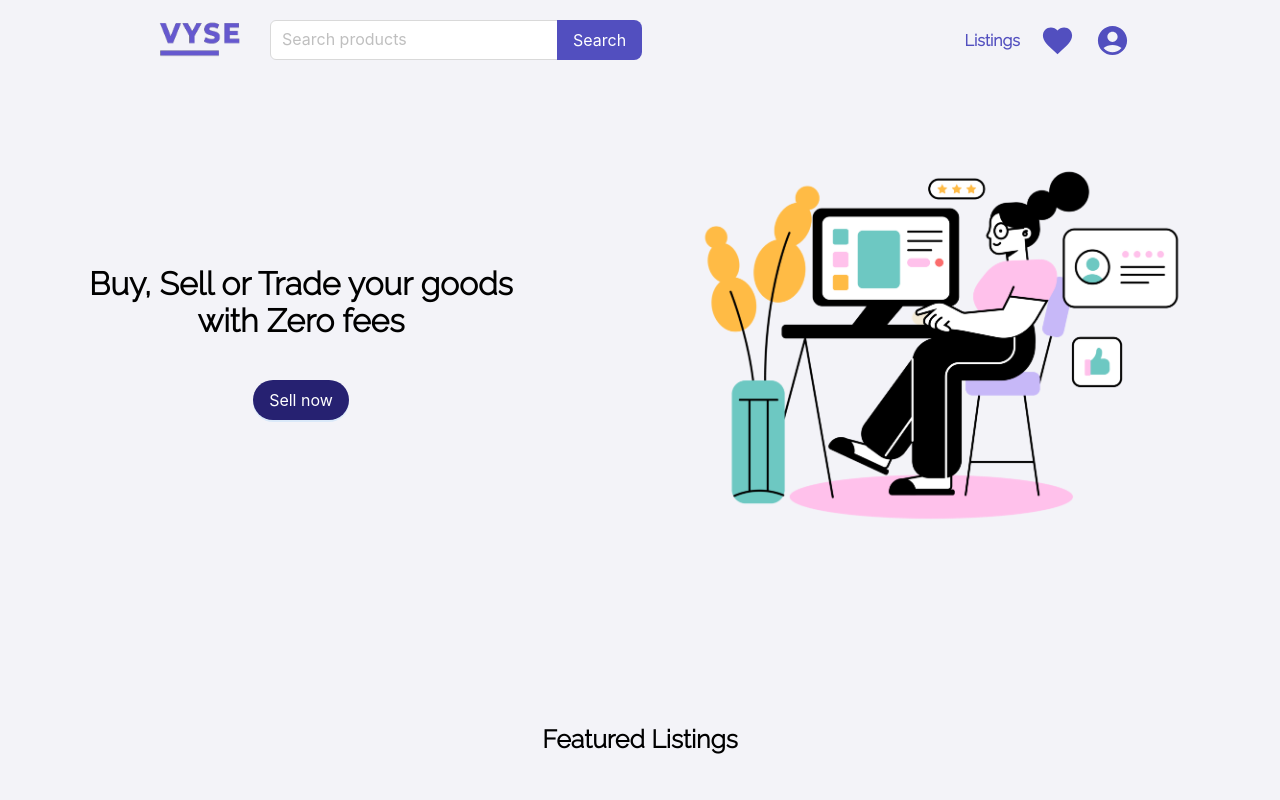
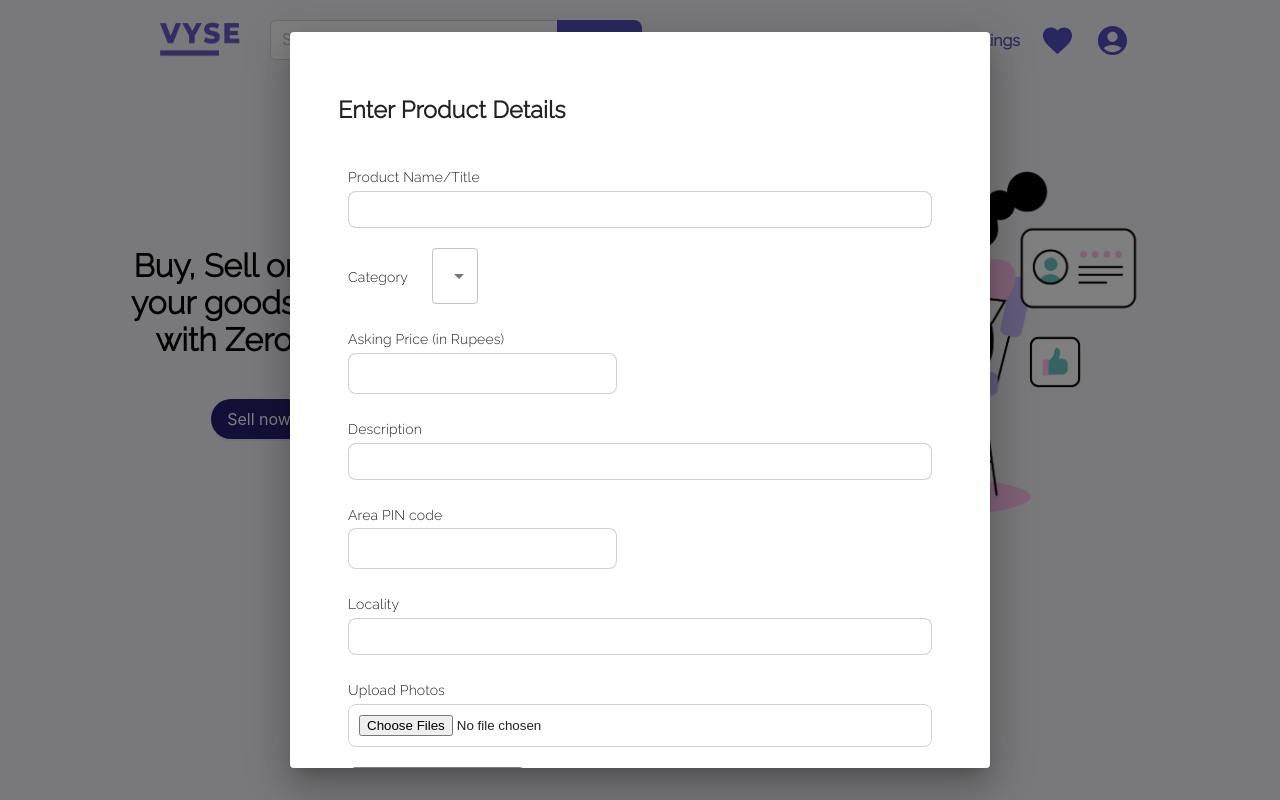
Before and after one commit to 0xArcheon/vyse, a React (Create React App) app: page / in a window 1280 px wide. Both pictures are taken after a click on the button "Sell now". Shown: the top 800 px of the page. Built offline with nearby package versions, Linux system fonts and the light colour scheme; no server answers.

Commit message:
added a dialog form to enter product data

```diff
--- a/src/components/Banner/banner.css
+++ b/src/components/Banner/banner.css
@@ -12,3 +12,6 @@ img {
     align-items: center;
     flex-direction: column;
 }
+.bannertxt {
+    font-weight: 850;
+}
--- a/src/components/Banner/banner.js
+++ b/src/components/Banner/banner.js
@@ -1,12 +1,18 @@
 import React from 'react';
 import { Button, ConfigProvider } from 'antd';
 import './banner.css';
-function banner() {
+import ProductForm from '../ProductForm/ProductForm';
+import { Dialog, DialogTitle, DialogContent, DialogActions } from '@mui/material';
+import { useState } from 'react';
+function Banner() {
+    const [open, setOpen] = useState(false);
     return (
         <div className="banner">
             <div className="left">
-                <h1>
-                    Buy, Sell or Trade your goods <br /> with Zero fees
+                <h1 className='bannertxt'>
+                    Buy, Sell or Trade <br />
+                    your goods easily<br />
+                    with Zero fees
                 </h1>
                 <ConfigProvider
                     theme={{
@@ -17,7 +23,19 @@ function banner() {
                         },
                     }}
                 >
-                    <Button type="primary" size='large' shape='round' >Sell now</Button>
+                    <Button type="primary" size='large' shape='round'
+                        onClick={() => setOpen(true)}>
+                        Sell now</Button>
+                    <Dialog maxWidth="xl" open={open}
+                        onClose={() => setOpen(false)} >
+                        <div style={{ width: 700 }}>
+                            <DialogTitle>
+                                <DialogContent>
+                                    <ProductForm></ProductForm>
+                                </DialogContent>
+                            </DialogTitle>
+                        </div>
+                    </Dialog>
                 </ConfigProvider>
 
             </div>
@@ -26,8 +44,8 @@ function banner() {
                     <img src='/images/BannerImg.png' alt='eCommerce Illustrsation'></img>
                 </div>
             </div>
-        </div>
+        </div >
     )
 }
 
-export default banner
+export default Banner
--- /dev/null
+++ b/src/components/ProductForm/ProductForm.css
@@ -0,0 +1,163 @@
+@import url('https://fonts.googleapis.com/css2?family=Raleway:wght@300&display=swap');
+.body{
+  font-family: 'Raleway', sans-serif;
+}
+.wel{
+    font-size: 10px;
+    font-family: 'Raleway', sans-serif;
+}
+
+.myForm{
+    display: flex;
+    flex-direction: column;
+    font-family: 'Raleway', sans-serif;
+}
+
+.addField{
+    padding: 10px;
+    width: 100%;
+    border: 1px solid rgba(128, 128, 128, 0.363);
+    border-radius: 8px;
+}
+
+Select {
+    padding: 12px;
+}
+.field{
+    padding: 10px;
+    font-size: 18px;
+    width: 100%;
+}
+
+a:hover{
+    color: black;
+}
+
+.forCont{
+    padding-top: 10px;
+    padding-left:150px;
+}
+
+.for{
+    font-size: 14px;
+    color: #7065F0;
+    text-decoration: none;
+
+}
+
+.btn{
+    background-color: #7065F0;
+    color: white;
+    cursor: pointer;
+    padding: 16px;
+    width: 14vw;
+    border: 1px solid grey;
+    border-radius: 8px;
+    font-size: 18px;
+}
+
+.dont{
+    padding: 4px 126px;
+    font-size: 14px;
+    text-decoration: none;
+}
+
+.signup{
+    background-color: white;
+    color: #7065F0;
+    cursor: pointer;
+    border: 3px solid #7065F0;
+    border-radius: 8px;
+    font-size: 13px;
+    font-weight: 300;
+    padding: 6px 6px;
+}
+
+.signup:hover{
+    /* background-color: #a8a1f1; */
+    background-color: #7065F0;
+    border: 3px solid #453f8f;
+    color: white;
+}
+
+.logindiv{
+    padding-top: 10px;
+    padding-left: 173px;
+}
+
+label {
+    padding-right: 24px;
+    font-size: 14px;
+}
+
+*{
+    box-sizing: border-box;
+  }
+  .openBtn {
+    display: flex;
+    justify-content: left;
+  }
+  .openButton {
+    border: none;
+    border-radius: 5px;
+    background-color: #1c87c9;
+    color: white;
+    padding: 14px 20px;
+    cursor: pointer;
+    position: fixed;
+  }
+  .SigninPopup {
+    position: relative;
+    text-align: center;
+    width: 100%;
+  }
+  .formPopup {
+    display: none;
+    position: fixed;
+    left: 45%;
+    top: 5%;
+    transform: translate(-50%, 5%);
+    border: 3px solid #999999;
+    z-index: 9;
+  }
+  .formContainer {
+    max-width: 300px;
+    padding: 20px;
+    background-color: #fff;
+  }
+  .formContainer input[type=text],
+  .formContainer input[type=password] {
+    width: 100%;
+    padding: 15px;
+    margin: 5px 0 20px 0;
+    border: none;
+    background: #eee;
+  }
+  .formContainer input[type=text]:focus,
+  .formContainer input[type=password]:focus {
+    background-color: #ddd;
+    outline: none;
+  }
+  .formContainer .btn {
+    padding: 12px 20px;
+    border: none;
+    background-color: #8ebf42;
+    color: #fff;
+    cursor: pointer;
+    width: 100%;
+    margin-bottom: 15px;
+    opacity: 0.8;
+  }
+  .formContainer .cancel {
+    background-color: #cc0000;
+  }
+  .formContainer .btn:hover,
+  .openButton:hover {
+    opacity: 1;
+  }
+  .bottomCont {
+    display: flex;
+    flex-direction: column;
+    align-items: center;
+    justify-content: center;
+  }
--- /dev/null
+++ b/src/components/ProductForm/ProductForm.js
@@ -0,0 +1,98 @@
+import React from 'react'
+import Select from '@mui/material/Select';
+import MenuItem from '@mui/material/MenuItem';
+import { useState } from 'react';
+import './ProductForm.css'
+
+function ProductForm() {
+    const [title, setTitle] = useState('');
+    const [category, setCategory] = React.useState('');
+    const [price, setPrice] = React.useState('');
+    const [description, setDescription] = useState('');
+    const [pincode, setPincode] = useState('');
+    const [locality, setLocality] = useState('')
+    const [photos, setPhotos] = useState('');
+
+    const handleSubmit = async (e) => { };
+
+    const handleChange = (event) => {
+        setCategory(event.target.value);
+    };
+    return (
+        <div className="Outer">
+            <form onSubmit={handleSubmit} className="myForm" action="">
+                <h3>Enter Product Details</h3>
+                <div className="field" >
+                    <label htmlFor="name">Product Name/Title</label>
+                    <div className="inputfield">
+                        <input className='addField' type="text" name="title" id="title" autoComplete='off'
+                            value={title} onChange={(e) => setTitle(e.target.value)} />
+                    </div>
+
+                </div>
+                <div className="field">
+                    <label htmlFor="name">Category</label>
+                    <Select labelId="demo-simple-select-label"
+                        id="demo-simple-select"
+                        value={category}
+                        label="Category"
+                        onChange={handleChange}>
+                        <MenuItem value={"Cars"}>Cars</MenuItem>
+                        <MenuItem value={"Bikes"}>Bikes</MenuItem>
+                        <MenuItem value={"Electronics"}>Electronics</MenuItem>
+                    </Select>
+                </div>
+                <div className="field">
+                    <label htmlFor="email">Asking Price (in Rupees)</label>
+                    <div className="inputfield">
+                        <input type="number" name="price" id="price" autoComplete='off'
+                            value={price} onChange={(e) => setPrice(e.target.value)}
+                        />
+                    </div>
+                </div>
+                <div className="field">
+                    <label htmlFor="email">Description</label>
+                    <div className="inputfield">
+                        <input type="text" className='addField' name="desciption" id="desciption" autoComplete='off'
+                            value={description} onChange={(e) => setDescription(e.target.value)}
+                        />
+                    </div>
+                </div>
+
+                <div className="field">
+                    <label htmlFor="pincode">Area PIN code</label>
+                    <div className="inputfield">
+                        <input type="number" name="pincode" id="pincode" autoComplete='off'
+                            value={pincode} onChange={(e) => setPincode(e.target.value)}
+
+                        />
+                    </div>
+                </div>
+
+                <div className="field">
+                    <label htmlFor="pass">Locality</label>
+                    <div className="inputfield">
+                        <input type="text" className='addField' name="address" id="address" autoComplete='off'
+                            value={locality} onChange={(e) => setLocality(e.target.value)}
+                            placeholder=""
+                        />
+                    </div>
+                </div>
+                <div className="field">
+                    <label htmlFor="pass">Upload Photos</label>
+                    <div className="inputfield">
+                        <input type="file" className='addField' name="photos" multiple accept="image/png, image/jpeg" id="photos" autoComplete='off'
+                            value={photos} onChange={(e) => setPhotos(e.target.value)}
+                        />
+                    </div>
+                </div>
+                <div className="field">
+                    <button type="submit" className="btn">Post Ad</button>
+                </div>
+            </form >
+        </div >
+
+    )
+}
+
+export default ProductForm
```
